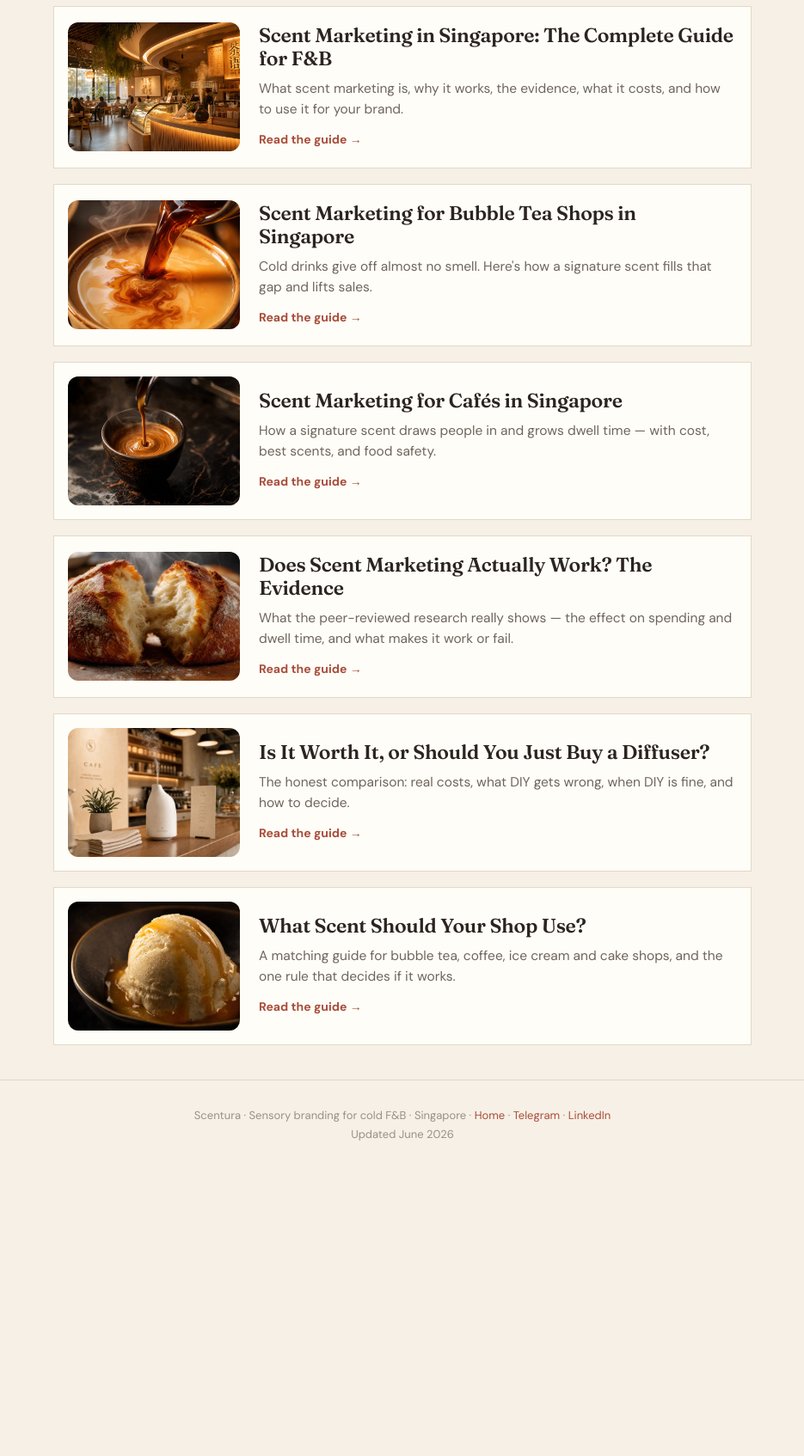
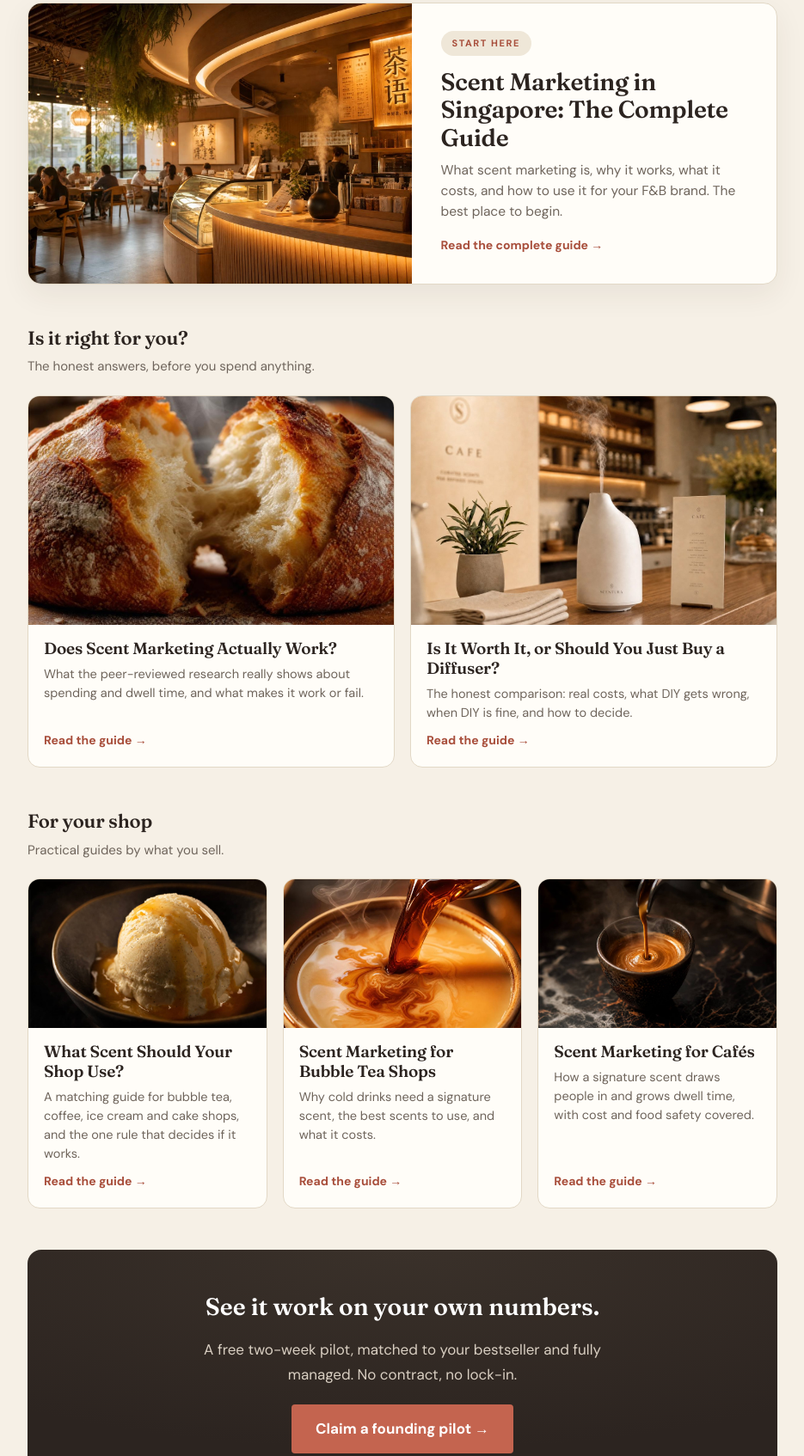
Before and after one commit to jocelynljy/scentura, a plain HTML site: page blog-index.html in a window 1280 px wide. Shown: the part 331-2025 px from the top of the page at 86% size, without its empty margins (172-1107 px from the left). Before the commit the page ends 1692 px from the top, so only its background shows below. Drawn offline with nearby package versions, Linux system fonts and the light colour scheme.

Commit message:
Redesign Guides index: featured guide + grouped sections + CTA

```diff
--- a/blog-index.html
+++ b/blog-index.html
@@ -4,16 +4,19 @@
 <meta charset="utf-8">
 <meta name="viewport" content="width=device-width, initial-scale=1">
 <title>Guides — Scent Marketing for F&amp;B in Singapore | Scentura</title>
-<meta name="description" content="Scentura's guides to scent marketing for F&B in Singapore — bubble tea shops, cafés, and the complete guide to how scent branding works, what it costs, and the evidence.">
+<meta name="description" content="Scentura's guides to scent marketing for F&B in Singapore. Whether it works, what it costs, the evidence, and which scent fits your bubble tea shop, café or dessert brand.">
 <link rel="canonical" href="https://scentura.space/blog">
 <meta name="robots" content="index, follow, max-image-preview:large">
 <meta property="og:type" content="website">
 <meta property="og:url" content="https://scentura.space/blog">
 <meta property="og:title" content="Guides — Scent Marketing for F&B in Singapore">
-<meta property="og:description" content="Guides to scent marketing for bubble tea shops, cafés and F&B brands in Singapore.">
+<meta property="og:description" content="Guides to scent marketing for bubble tea shops, cafés and dessert brands in Singapore: whether it works, what it costs, and which scent to use.">
 <meta property="og:image" content="https://scentura.space/why_ambient.jpg">
 <meta property="og:locale" content="en_SG">
 <meta property="og:site_name" content="Scentura">
+<link rel="icon" href="/favicon.ico" sizes="any">
+<link rel="icon" type="image/png" sizes="32x32" href="/favicon-32.png">
+<link rel="apple-touch-icon" href="/apple-touch-icon.png">
 <link rel="preconnect" href="https://fonts.googleapis.com">
 <link rel="preconnect" href="https://fonts.gstatic.com" crossorigin>
 <link href="https://fonts.googleapis.com/css2?family=Cormorant+Garamond:wght@500;600;700&family=DM+Sans:wght@400;500;600;700&family=Fraunces:ital,opsz,wght@0,9..144,400..700;1,9..144,400..600&display=swap" rel="stylesheet">
@@ -27,10 +30,10 @@
   "publisher": { "@type": "Organization", "name": "Scentura", "url": "https://scentura.space/" },
   "blogPost": [
     { "@type": "BlogPosting", "headline": "Scent Marketing in Singapore: The Complete Guide for F&B", "url": "https://scentura.space/blog/scent-marketing-singapore" },
+    { "@type": "BlogPosting", "headline": "Does Scent Marketing Actually Work? The Evidence", "url": "https://scentura.space/blog/does-scent-marketing-work" },
+    { "@type": "BlogPosting", "headline": "Is Scent Marketing Worth It, or Should You Just Buy a Diffuser?", "url": "https://scentura.space/blog/scent-marketing-worth-it-or-diy" },
     { "@type": "BlogPosting", "headline": "Scent Marketing for Bubble Tea Shops in Singapore", "url": "https://scentura.space/blog/scent-for-bubble-tea-singapore" },
     { "@type": "BlogPosting", "headline": "Scent Marketing for Cafés in Singapore", "url": "https://scentura.space/blog/scent-for-cafes-singapore" },
-    { "@type": "BlogPosting", "headline": "Does Scent Marketing Actually Work? The Evidence", "url": "https://scentura.space/blog/does-scent-marketing-work" },
-    { "@type": "BlogPosting", "headline": "Is Scent Marketing Worth It, or Should You Just Buy a Diffuser?", "url": "https://scentura.space/blog/scent-marketing-worth-it-or-diy" },
     { "@type": "BlogPosting", "headline": "What Scent Should Your Shop Use? A Matching Guide", "url": "https://scentura.space/blog/best-scent-for-your-shop" }
   ]
 }
@@ -41,7 +44,7 @@
 body{margin:0;background:var(--paper);color:var(--ink);font-family:'DM Sans',system-ui,sans-serif;line-height:1.7;font-size:17px;-webkit-font-smoothing:antialiased;}
 a{color:var(--gold-deep);}
 img{max-width:100%;height:auto;display:block;}
-.wrap{max-width:860px;margin:0 auto;padding:0 24px;}
+.wrap{max-width:920px;margin:0 auto;padding:0 24px;}
 .nav{position:sticky;top:0;z-index:50;background:rgba(246,240,230,.86);backdrop-filter:saturate(1.4) blur(10px);border-bottom:1px solid var(--line);}
 .nav-in{display:flex;align-items:center;justify-content:space-between;height:74px;max-width:1140px;margin:0 auto;padding:0 28px;}
 .brand{font-family:var(--brand);font-weight:600;font-size:29px;letter-spacing:.015em;text-decoration:none;color:var(--ink);}
@@ -54,21 +57,36 @@ img{max-width:100%;height:auto;display:block;}
 .navcta{background:var(--ink);color:#fff !important;padding:10px 20px;font-weight:600;transition:background .25s, transform .2s var(--ease);}
 @media(hover:hover){.navcta:hover{background:var(--gold);transform:translateY(-2px);}}
 @media(max-width:900px){.nlink{display:none;}.nav-in{height:64px;padding:0 20px;}.brand{font-size:26px;}}
-.lead{margin:42px 0 10px;}
+.lead{margin:48px 0 6px;}
 .eyebrow{font-size:13px;letter-spacing:.16em;text-transform:uppercase;color:var(--gold-deep);font-weight:700;}
-h1{font-family:'Fraunces',Georgia,serif;font-weight:600;font-size:clamp(32px,5.2vw,46px);line-height:1.08;letter-spacing:-.6px;margin:.18em 0 .3em;}
-.sub{color:var(--ink-soft);font-size:19px;margin:0 0 8px;max-width:620px;}
-.posts{margin:30px 0 10px;}
-.post{display:flex;gap:22px;align-items:center;overflow:hidden;background:var(--card);border:1px solid var(--line);padding:16px;margin:18px 0;text-decoration:none;color:inherit;transition:transform .18s var(--ease), box-shadow .18s var(--ease), border-color .18s;}
-@media(hover:hover){.post:hover{transform:translateY(-3px);box-shadow:0 18px 40px rgba(60,45,30,.12);border-color:var(--line-dk);}}
-.post .thumb{flex:0 0 200px;width:200px;height:150px;object-fit:cover;border-radius:12px;}
-.post .body{min-width:0;padding:4px 4px 4px 0;display:flex;flex-direction:column;justify-content:center;}
-.post h2{font-family:'Fraunces',serif;font-weight:600;font-size:23px;line-height:1.2;margin:0 0 8px;color:var(--ink);letter-spacing:-.3px;}
-.post p{margin:0 0 12px;color:var(--ink-soft);font-size:15.5px;line-height:1.55;}
-.post .more{color:var(--gold-deep);font-weight:700;font-size:14px;}
-.post:hover .more{text-decoration:underline;}
-@media(max-width:640px){.post{flex-direction:column;gap:14px;align-items:stretch;}.post .thumb{flex:none;width:100%;height:auto;aspect-ratio:16/9;}.post .body{padding:0 6px 6px;}}
-.foot{border-top:1px solid var(--line);margin-top:40px;padding:30px 0;color:var(--faint);font-size:13px;text-align:center;}
+h1{font-family:'Fraunces',Georgia,serif;font-weight:600;font-size:clamp(32px,5.2vw,46px);line-height:1.08;letter-spacing:-.6px;margin:.18em 0 .32em;}
+.sub{color:var(--ink-soft);font-size:18px;line-height:1.6;margin:0;max-width:600px;}
+.featured{display:grid;grid-template-columns:1.05fr 1fr;background:var(--card);border:1px solid var(--line);border-radius:16px;overflow:hidden;margin:30px 0 6px;text-decoration:none;color:inherit;box-shadow:0 12px 34px rgba(60,45,30,.07);transition:transform .18s var(--ease), box-shadow .18s var(--ease), border-color .18s;}
+@media(hover:hover){.featured:hover{transform:translateY(-3px);box-shadow:0 22px 48px rgba(60,45,30,.13);border-color:var(--line-dk);}}
+.featured img{width:100%;height:100%;min-height:250px;object-fit:cover;}
+.fbody{padding:32px 34px;display:flex;flex-direction:column;justify-content:center;}
+.badge{align-self:flex-start;font-size:11px;letter-spacing:.14em;text-transform:uppercase;font-weight:700;color:var(--gold-deep);background:var(--paper-2);padding:5px 13px;border-radius:999px;margin-bottom:14px;}
+.featured h2{font-family:'Fraunces',serif;font-weight:600;font-size:clamp(22px,3vw,28px);line-height:1.16;letter-spacing:-.3px;margin:0 0 10px;color:var(--ink);}
+.featured p{margin:0 0 16px;color:var(--ink-soft);font-size:15.5px;line-height:1.55;}
+.more{color:var(--gold-deep);font-weight:700;font-size:14px;}
+@media(max-width:720px){.featured{grid-template-columns:1fr;}.featured img{min-height:190px;}.fbody{padding:24px 22px;}}
+.sec{margin:44px 0 0;}
+.sec-h{font-family:'Fraunces',serif;font-weight:600;font-size:22px;letter-spacing:-.2px;margin:0 0 2px;}
+.sec-sub{color:var(--ink-soft);font-size:15px;margin:0 0 20px;}
+.grid{display:grid;grid-template-columns:repeat(auto-fit,minmax(248px,1fr));gap:18px;}
+.gcard{background:var(--card);border:1px solid var(--line);border-radius:14px;overflow:hidden;text-decoration:none;color:inherit;display:flex;flex-direction:column;transition:transform .18s var(--ease), box-shadow .18s var(--ease), border-color .18s;}
+@media(hover:hover){.gcard:hover{transform:translateY(-4px);box-shadow:0 18px 40px rgba(60,45,30,.12);border-color:var(--line-dk);}}
+.gcard img{width:100%;aspect-ratio:16/10;object-fit:cover;}
+.gb{padding:16px 18px 18px;display:flex;flex-direction:column;gap:8px;flex:1;}
+.gcard h3{font-family:'Fraunces',serif;font-weight:600;font-size:19px;line-height:1.22;letter-spacing:-.2px;margin:0;color:var(--ink);}
+.gcard p{margin:0;color:var(--ink-soft);font-size:14.5px;line-height:1.5;flex:1;}
+.gcard .more{margin-top:2px;}
+.cta{background:var(--ink);color:#f6f0e6;padding:40px 34px;margin:48px 0 8px;text-align:center;border-radius:16px;background-image:radial-gradient(120% 120% at 50% 0%, #3a312a 0%, #2c2420 70%);}
+.cta h2{font-family:'Fraunces',serif;color:#fff;margin:.1em 0 .4em;font-size:clamp(22px,3.4vw,28px);font-weight:600;}
+.cta p{color:#d9cfc2;margin:.2em auto 1.2em;max-width:46ch;}
+.btn{display:inline-block;background:var(--gold);color:#fff;text-decoration:none;font-weight:700;padding:14px 28px;border-radius:4px;transition:background .25s, transform .2s var(--ease);}
+@media(hover:hover){.btn:hover{background:var(--gold-soft);transform:translateY(-2px);}}
+.foot{border-top:1px solid var(--line);margin-top:46px;padding:30px 0;color:var(--faint);font-size:13px;text-align:center;}
 .foot a{color:var(--gold-deep);text-decoration:none;}
 </style>
 </head>
@@ -88,67 +106,83 @@ h1{font-family:'Fraunces',Georgia,serif;font-weight:600;font-size:clamp(32px,5.2
   </div>
 </header>
 <main class="wrap">
+
 <div class="lead">
 <div class="eyebrow">Guides</div>
 <h1>Scent marketing for F&amp;B, explained</h1>
-<p class="sub">Practical guides for café, bubble tea and dessert owners in Singapore — how scent branding works, what it costs, and the evidence behind it.</p>
+<p class="sub">Everything a café, bubble tea or dessert owner needs to decide on scent: whether it works, what it costs, and which scent fits your shop. Start with the complete guide, then jump to your situation.</p>
 </div>
 
-<div class="posts">
-<a class="post" href="/blog/scent-marketing-singapore">
-  <img class="thumb" src="/why_ambient.jpg" alt="A warm café interior at golden hour with a diffuser on the counter" loading="lazy" decoding="async">
-  <div class="body">
-    <h2>Scent Marketing in Singapore: The Complete Guide for F&amp;B</h2>
-    <p>What scent marketing is, why it works, the evidence, what it costs, and how to use it for your brand.</p>
-    <span class="more">Read the guide →</span>
+<a class="featured" href="/blog/scent-marketing-singapore">
+  <img src="/why_ambient.jpg" alt="A warm café interior at golden hour with a diffuser on the counter">
+  <div class="fbody">
+    <span class="badge">Start here</span>
+    <h2>Scent Marketing in Singapore: The Complete Guide</h2>
+    <p>What scent marketing is, why it works, what it costs, and how to use it for your F&amp;B brand. The best place to begin.</p>
+    <span class="more">Read the complete guide →</span>
   </div>
 </a>
 
-<a class="post" href="/blog/scent-for-bubble-tea-singapore">
-  <img class="thumb" src="/brownsugar.jpg" alt="Brown sugar syrup swirling into milk tea" loading="lazy" decoding="async">
-  <div class="body">
-    <h2>Scent Marketing for Bubble Tea Shops in Singapore</h2>
-    <p>Cold drinks give off almost no smell. Here's how a signature scent fills that gap and lifts sales.</p>
-    <span class="more">Read the guide →</span>
+<section class="sec">
+  <h2 class="sec-h">Is it right for you?</h2>
+  <p class="sec-sub">The honest answers, before you spend anything.</p>
+  <div class="grid">
+    <a class="gcard" href="/blog/does-scent-marketing-work">
+      <img src="/crave.jpg" alt="Freshly baked bread with steam rising">
+      <div class="gb">
+        <h3>Does Scent Marketing Actually Work?</h3>
+        <p>What the peer-reviewed research really shows about spending and dwell time, and what makes it work or fail.</p>
+        <span class="more">Read the guide →</span>
+      </div>
+    </a>
+    <a class="gcard" href="/blog/scent-marketing-worth-it-or-diy">
+      <img src="/make_air.jpg" alt="A ceramic diffuser releasing a fine mist on a café counter">
+      <div class="gb">
+        <h3>Is It Worth It, or Should You Just Buy a Diffuser?</h3>
+        <p>The honest comparison: real costs, what DIY gets wrong, when DIY is fine, and how to decide.</p>
+        <span class="more">Read the guide →</span>
+      </div>
+    </a>
   </div>
-</a>
+</section>
 
-<a class="post" href="/blog/scent-for-cafes-singapore">
-  <img class="thumb" src="/espresso.jpg" alt="Espresso pouring with golden crema" loading="lazy" decoding="async">
-  <div class="body">
-    <h2>Scent Marketing for Cafés in Singapore</h2>
-    <p>How a signature scent draws people in and grows dwell time — with cost, best scents, and food safety.</p>
-    <span class="more">Read the guide →</span>
+<section class="sec">
+  <h2 class="sec-h">For your shop</h2>
+  <p class="sec-sub">Practical guides by what you sell.</p>
+  <div class="grid">
+    <a class="gcard" href="/blog/best-scent-for-your-shop">
+      <img src="/ice_cream.jpg" alt="A scoop of ice cream in a waffle cone">
+      <div class="gb">
+        <h3>What Scent Should Your Shop Use?</h3>
+        <p>A matching guide for bubble tea, coffee, ice cream and cake shops, and the one rule that decides if it works.</p>
+        <span class="more">Read the guide →</span>
+      </div>
+    </a>
+    <a class="gcard" href="/blog/scent-for-bubble-tea-singapore">
+      <img src="/brownsugar.jpg" alt="Brown sugar syrup swirling into milk tea">
+      <div class="gb">
+        <h3>Scent Marketing for Bubble Tea Shops</h3>
+        <p>Why cold drinks need a signature scent, the best scents to use, and what it costs.</p>
+        <span class="more">Read the guide →</span>
+      </div>
+    </a>
+    <a class="gcard" href="/blog/scent-for-cafes-singapore">
+      <img src="/espresso.jpg" alt="Espresso pouring with golden crema">
+      <div class="gb">
+        <h3>Scent Marketing for Cafés</h3>
+        <p>How a signature scent draws people in and grows dwell time, with cost and food safety covered.</p>
+        <span class="more">Read the guide →</span>
+      </div>
+    </a>
   </div>
-</a>
+</section>
 
-<a class="post" href="/blog/does-scent-marketing-work">
-  <img class="thumb" src="/crave.jpg" alt="Freshly baked sourdough with steam rising" loading="lazy" decoding="async">
-  <div class="body">
-    <h2>Does Scent Marketing Actually Work? The Evidence</h2>
-    <p>What the peer-reviewed research really shows — the effect on spending and dwell time, and what makes it work or fail.</p>
-    <span class="more">Read the guide →</span>
-  </div>
-</a>
+<div class="cta">
+  <h2>See it work on your own numbers.</h2>
+  <p>A free two-week pilot, matched to your bestseller and fully managed. No contract, no lock-in.</p>
+  <a class="btn" href="/#apply">Claim a founding pilot →</a>
+</div>
 
-<a class="post" href="/blog/scent-marketing-worth-it-or-diy">
-  <img class="thumb" src="/make_air.jpg" alt="A ceramic diffuser releasing a fine mist on a warm café counter" loading="lazy" decoding="async">
-  <div class="body">
-    <h2>Is It Worth It, or Should You Just Buy a Diffuser?</h2>
-    <p>The honest comparison: real costs, what DIY gets wrong, when DIY is fine, and how to decide.</p>
-    <span class="more">Read the guide →</span>
-  </div>
-</a>
-
-<a class="post" href="/blog/best-scent-for-your-shop">
-  <img class="thumb" src="/ice_cream.jpg" alt="A scoop of ice cream in a waffle cone" loading="lazy" decoding="async">
-  <div class="body">
-    <h2>What Scent Should Your Shop Use?</h2>
-    <p>A matching guide for bubble tea, coffee, ice cream and cake shops, and the one rule that decides if it works.</p>
-    <span class="more">Read the guide →</span>
-  </div>
-</a>
-</div>
 </main>
 <footer class="foot"><div class="wrap">Scentura · Sensory branding for cold F&amp;B · Singapore · <a href="/">Home</a> · <a href="https://t.me/jocelynnnjy">Telegram</a> · <a href="https://www.linkedin.com/in/jocelynlimjinyan/">LinkedIn</a><br>Updated June 2026</div></footer>
 </body>
```
